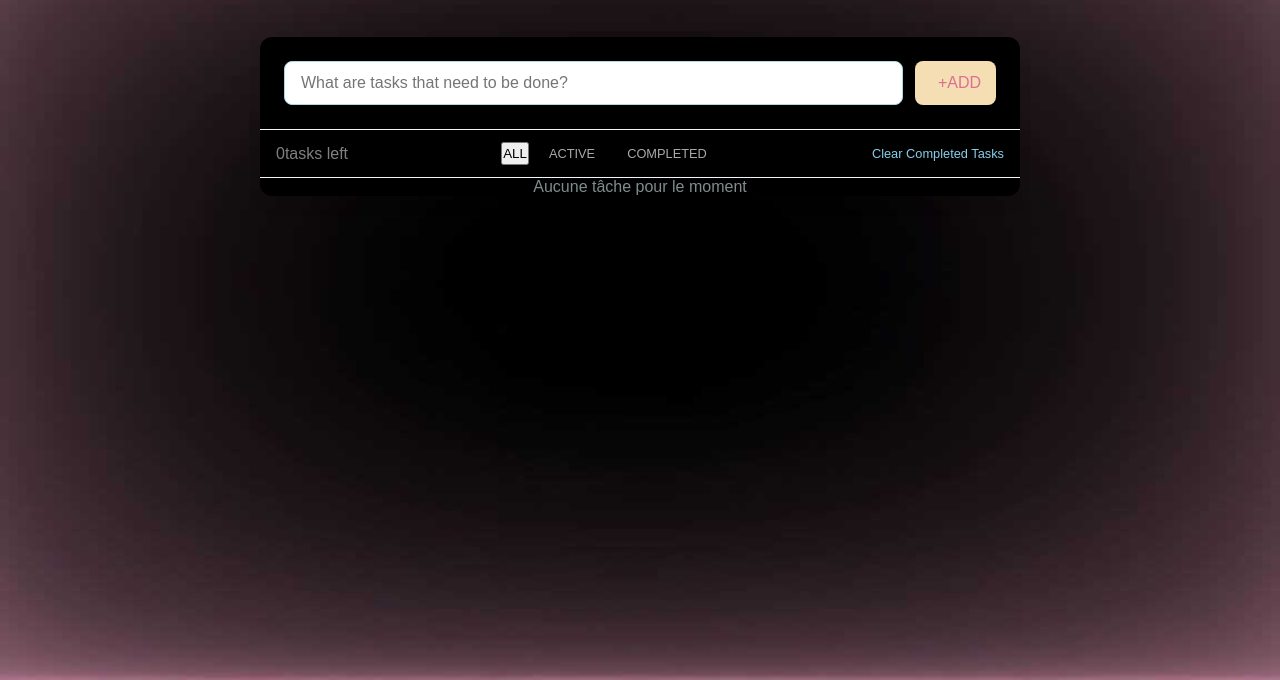
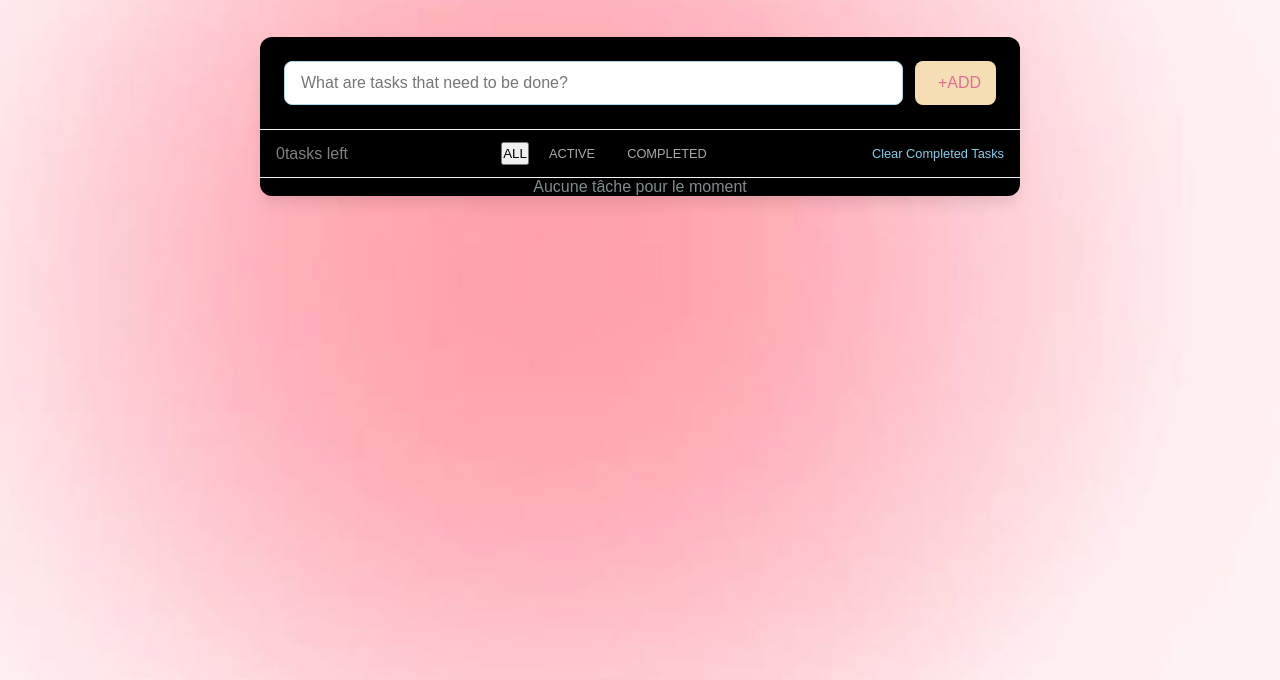
Before and after one commit to fatimabahoumi05/TodoList, a plain HTML site: page index.html in a window 1280 px wide. Shown: the part 120-800 px from the top of the page. Drawn offline with Linux system fonts and the light colour scheme.

Commit message:
css update

```diff
--- a/style.css
+++ b/style.css
@@ -8,7 +8,7 @@ body {
     font-family: 'Poppins', sans-serif;
     min-height: 100vh;
     padding: 20px;
-    background-image: url('images/blackpink1.jpg'); /* Chemin relatif */
+    background-image: url('images/pinkdotwhite.jpg'); /* Chemin relatif */
     background-size: cover;
     background-position: center;
     background-repeat: no-repeat;
@@ -199,6 +199,7 @@ body {
         text-align: center;
     }
 }
+
 /* Notification */
 .notification{
     display: flex;
```
Also changed, not shown: images/blackdotpink.jpg (added), images/pinkdotwhite.jpg (added).
